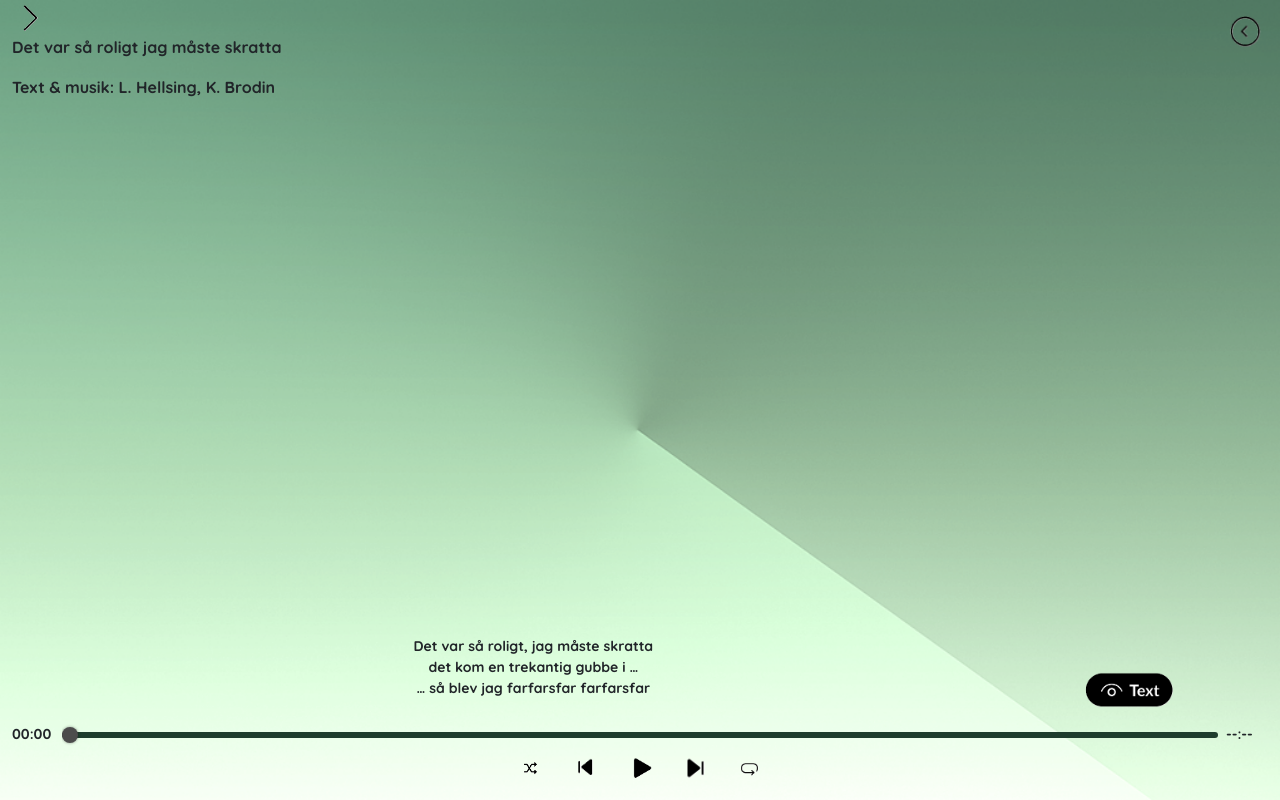
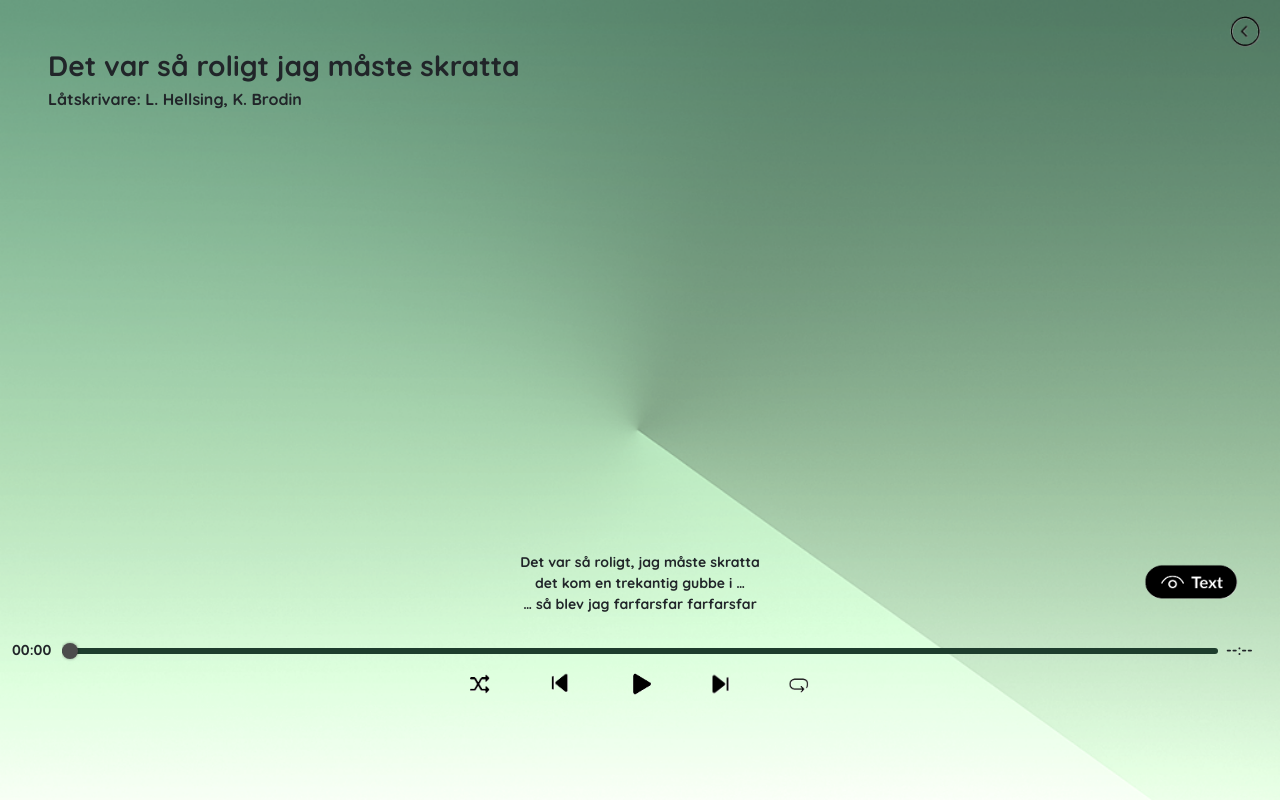
Before and after one commit to babblex/Sjung-, a Flask app: page / in a window 1280 px wide. Run offline with Flask 3, Linux system fonts and the light colour scheme.

Commit message:
ändrat design-element + fixat bugg

```diff
--- a/static/css/style.css
+++ b/static/css/style.css
@@ -20,7 +20,7 @@
 }
 
 #main-height{
-  min-height: 600px;
+  min-height: calc(100vh - 280px); /* ≈ 80 % av skärmen på laptophöjd */
 }
 
 .show-text {
@@ -29,6 +29,15 @@
 
 .symbols-header{
   max-height: 35px;
+}
+
+.song-info {
+  padding-top: 2.2rem;   /* ≈ 35 px – justera tills det ser bra ut */
+}
+
+/* valfritt: lite större på bredare skärmar */
+@media (min-width: 992px) {
+  .song-info { padding-top: 2.8rem; }
 }
 
 .menu-button {
@@ -337,6 +346,12 @@ html, body {
   display: none;
 }
 
+#toggle-btn {
+  right: 2rem;          /* avstånd från högerkant   */
+  bottom: 1.5rem;       /* avstånd upp från progress-baren */
+  width: 110px;         /* valfritt: lås bredden    */
+}
+
 /* === Knapprad =================================================== */
 .controls {
   display: flex;                 /* radlayout */
@@ -345,7 +360,18 @@ html, body {
   gap: 1.25rem;                  /* avstånd mellan ikonerna */
 }
 
+#song-lyrics {
+  white-space: pre-wrap; /* behåll manuella radbrytningar + bryt långa ord */
+  width: 100%;           /* säkerställ full bredd även om någon skriver över grid-klassen */
+}
+
 /* få bort eventuella nedre mellanrum på img-taggarna */
-.controls img { display: block; }
+.controls img {
+  display: block;
+}
 
-.controls .symbols-header { width: 35px; height: 35px; object-fit: contain; }
+.controls .symbols-header {
+  width: 60px;
+  height: 60px;
+  object-fit: contain;
+}
--- a/static/js/audio-engine.js
+++ b/static/js/audio-engine.js
@@ -78,8 +78,8 @@ export function initAudioEngine() {
     audioVocals.currentTime = audioInstr.currentTime = 0;
 
     document.getElementById("song-title").textContent   = song.title;
-    document.getElementById("song-writers").textContent =
-      "Text & musik: " + song.writers.join(", ");
+    document.getElementById("song-writers").innerHTML   =
+      "<strong>Låtskrivare:</strong> " + song.writers.join(", ");
     document.getElementById("song-lyrics").textContent  = song.lyrics;
 
      // ── tempo UI vid första inladdningen ───────────────────────
@@ -137,6 +137,27 @@ export function initAudioEngine() {
     audioVocals.currentTime = seconds;
     audioInstr.currentTime  = seconds;  // håller spåren i synk
   }
+  // ── När låten tar slut ─────────────────────────────────────
+  audioVocals.addEventListener("ended", () => {
+  // 1. Återställ uppspelningstiden
+    audioVocals.currentTime = 0;
+    audioInstr.currentTime  = 0;
+
+  // 2. Visa play-knapp, göm paus
+    const playBtn  = document.getElementById("play-button");
+    const pauseBtn = document.getElementById("pause-button");
+    playBtn.style.display  = "inline";
+    pauseBtn.style.display = "none";
+
+  // 3. Återställ progress-baren & tidsetiketter
+    const progressBar = document.getElementById("seek");
+    const curTime     = document.getElementById("cur-time");
+    const totTime     = document.getElementById("tot-time");
+
+    progressBar.value        = 0;
+    curTime.textContent      = "00:00";
+    totTime.textContent      = "--:--";
+  });
 
   /* ------- export -------------------------------------------- */
   return { play, pause, loadSong, resetVolumes, ctx,
--- a/templates/index.html
+++ b/templates/index.html
@@ -141,23 +141,20 @@
               <button id="menu-toggle" class="menu-button">
                 <img src="{{ url_for('static', filename='images/side_meny_btn.png') }}" alt="side-meny-button" class="symbols-header">
               </button>
-              <img src="{{ url_for('static', filename='images/return_arrow.png') }}" alt="go-back-arrow" class="symbols-header">
+              <!--<img src="{{ url_for('static', filename='images/return_arrow.png') }}" alt="go-back-arrow" class="symbols-header">-->
             </div>
-            <div class = "col-6 text-start">
-              <p id="song-title"></p>
-              <p id="song-writers"></p>
+            <div class="col-6 ps-5 song-info">
+              <p id="song-title"   class="mb-0 fw-bold fs-3"></p>
+              <p id="song-writers" class="mb-0 medium"></p>
             </div>
         </header>
         <!--empty-box-->
         <main class = "row d-flex align-items-end" id="main-height">
-            <div class = "col-10">
+            <div class="col-12 text-center position-relative">
               <pre id="song-lyrics" class="lyrics-box"></pre>
-            </div>
-            <!--Text-box-eye-->
-            <div class="col-2 text-end">
-              <img src="{{ url_for('static', filename='images/see_lyrics_btn.png') }}" alt="song-lyrics" class="img-fluid show-text" id="toggle-btn"
-                data-see-lyrics="{{ url_for('static', filename='images/see_lyrics_btn.png') }}"
-                data-hide-lyrics="{{ url_for('static', filename='images/hide_lyrics_btn.png') }}">
+              <img src="{{ url_for('static', filename='images/see_lyrics_btn.png') }}" alt="song-lyrics" class="show-text position-absolute" id="toggle-btn"
+              data-see-lyrics="{{ url_for('static', filename='images/see_lyrics_btn.png') }}"
+              data-hide-lyrics="{{ url_for('static', filename='images/hide_lyrics_btn.png') }}">
             </div>
         </main>
         <footer class = "row">
```
